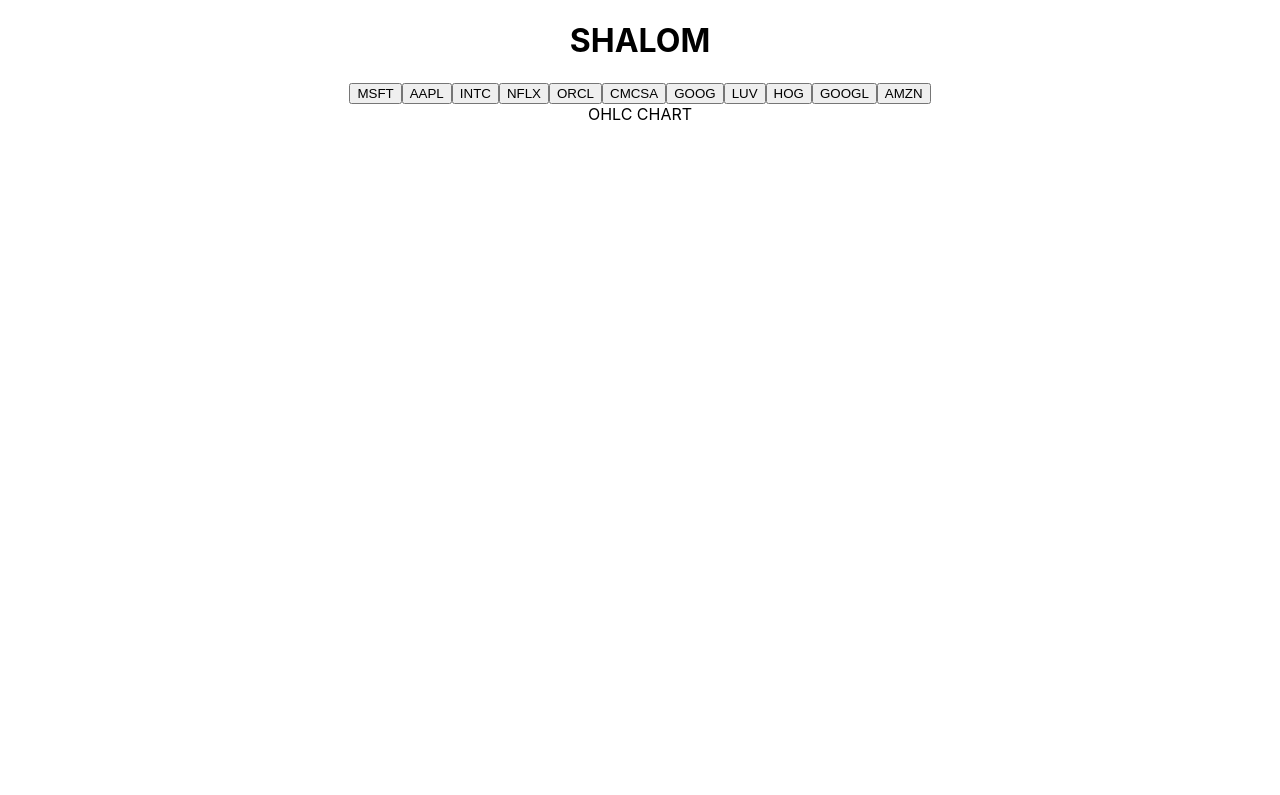
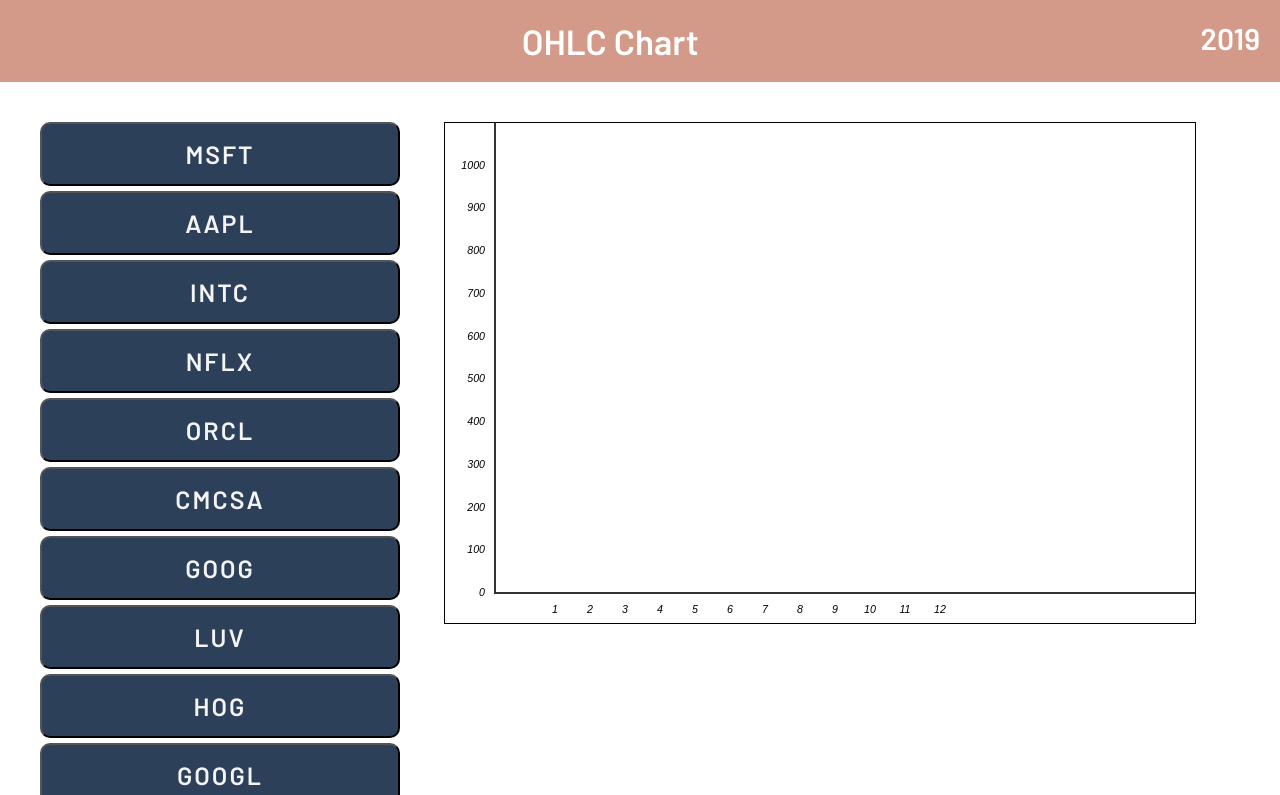
Before and after one commit to ianshalom/bambu-code-test, a React (Create React App) app: page / in a window 1280 px wide. Shown: the top 795 px of the page. Built offline with nearby package versions, Linux system fonts and the light colour scheme; no server answers.

Commit message:
Did basic css styling with flexbox and added basic graph

```diff
--- a/public/index.html
+++ b/public/index.html
@@ -10,6 +10,10 @@
       content="Web site created using create-react-app"
     />
     <link rel="apple-touch-icon" href="%PUBLIC_URL%/logo192.png" />
+    <link
+      href="https://fonts.googleapis.com/css2?family=Barlow:wght@400;600&display=swap"
+      rel="stylesheet"
+    />
     <!--
       manifest.json provides metadata used when your web app is installed on a
       user's mobile device or desktop. See https://developers.google.com/web/fundamentals/web-app-manifest/
--- a/src/App.css
+++ b/src/App.css
@@ -1,38 +1,4 @@
-.App {
+body {
   text-align: center;
+  font-family: "Barlow", sans-serif;
 }
-
-.App-logo {
-  height: 40vmin;
-  pointer-events: none;
-}
-
-@media (prefers-reduced-motion: no-preference) {
-  .App-logo {
-    animation: App-logo-spin infinite 20s linear;
-  }
-}
-
-.App-header {
-  background-color: #282c34;
-  min-height: 100vh;
-  display: flex;
-  flex-direction: column;
-  align-items: center;
-  justify-content: center;
-  font-size: calc(10px + 2vmin);
-  color: white;
-}
-
-.App-link {
-  color: #61dafb;
-}
-
-@keyframes App-logo-spin {
-  from {
-    transform: rotate(0deg);
-  }
-  to {
-    transform: rotate(360deg);
-  }
-}
--- a/src/App.js
+++ b/src/App.js
@@ -1,15 +1,16 @@
 import React, { Component } from "react";
 import "./App.css";
-import OHLC from "./components/stocks/graph/ohlc";
-
+import Header from "./components/header/header";
 import Stocks from "./components/stocks/stocks";
+import Footer from "./components/footer/footer";
 
 class App extends Component {
   render() {
     return (
       <div className="App">
-        <h1>SHALOM</h1>
+        <Header />
         <Stocks />
+        <Footer />
       </div>
     );
   }
--- /dev/null
+++ b/src/components/footer/footer.css
@@ -0,0 +1,5 @@
+.footer {
+  background-color: #8fc0a9;
+  padding: 20px;
+  color: white;
+}
--- /dev/null
+++ b/src/components/footer/footer.js
@@ -0,0 +1,12 @@
+import React from "react";
+import "./footer.css";
+
+function Footer() {
+  return (
+    <div className="footer">
+      <span className="title">Ian Foo </span>
+    </div>
+  );
+}
+
+export default Footer;
--- /dev/null
+++ b/src/components/header/header.css
@@ -0,0 +1,15 @@
+.header {
+  background-color: #d49a89;
+  padding: 20px;
+  color: white;
+  font-weight: 600;
+}
+
+.title {
+  font-size: 35px;
+}
+
+.date {
+  font-size: 30px;
+  float: right;
+}
--- /dev/null
+++ b/src/components/header/header.js
@@ -0,0 +1,13 @@
+import React from "react";
+import "./header.css";
+
+function Header() {
+  return (
+    <div className="header">
+      <span className="title">OHLC Chart </span>
+      <span className="date">2019</span>
+    </div>
+  );
+}
+
+export default Header;
--- a/src/components/stocks/graph/ohlc.js
+++ b/src/components/stocks/graph/ohlc.js
@@ -2,9 +2,113 @@
 import "./ohlc.css";
 
 class OHLC extends Component {
+  componentDidMount() {
+    this.canvasInit();
+  }
+  canvasInit() {
+    var graph;
+    var xPadding = 50;
+    var yPadding = 30;
+
+    // Notice I changed The X values
+    var data = {
+      values: [
+        { X: 1, Y: 12 },
+        { X: 2, Y: 28 },
+        { X: 3, Y: 18 },
+        { X: 4, Y: 34 },
+        { X: 5, Y: 40 },
+        { X: 6, Y: 80 },
+        { X: 7, Y: 80 },
+        { X: 8, Y: 18 },
+        { X: 9, Y: 34 },
+        { X: 10, Y: 40 },
+        { X: 11, Y: 1090 },
+        { X: 12, Y: 90 },
+      ],
+    };
+
+    // Returns the max Y value in our data list
+    function getMaxY() {
+      var max = 0;
+
+      for (var i = 0; i < data.values.length; i++) {
+        if (data.values[i].Y > max) {
+          max = data.values[i].Y;
+        }
+      }
+
+      max += 10 - (max % 10);
+      return max;
+    }
+
+    // Returns the max X value in our data list
+    function getMaxX() {
+      var max = 0;
+
+      for (var i = 0; i < data.values.length; i++) {
+        if (data.values[i].X > max) {
+          max = data.values[i].X;
+        }
+      }
+
+      max += 10 - (max % 10);
+      return max;
+    }
+
+    // Return the x pixel for a graph point
+    function getXPixel(val) {
+      // uses the getMaxX() function
+      return ((graph.width - xPadding) / getMaxX()) * val + xPadding * 1.5;
+    }
+
+    // Return the y pixel for a graph point
+    function getYPixel(val) {
+      return (
+        graph.height - ((graph.height - yPadding) / getMaxY()) * val - yPadding
+      );
+    }
+
+    graph = document.getElementById("graph");
+    var c = graph.getContext("2d");
+
+    c.lineWidth = 2;
+    c.strokeStyle = "#333";
+    c.font = "italic 8pt sans-serif";
+    c.textAlign = "center";
+
+    // Draw the axises
+    c.beginPath();
+    c.moveTo(xPadding, 0);
+    c.lineTo(xPadding, graph.height - yPadding);
+    c.lineTo(graph.width, graph.height - yPadding);
+    c.stroke();
+
+    // Draw the X value texts
+    for (var i = 0; i < data.values.length; i++) {
+      // uses data.values[i].X
+      c.fillText(
+        data.values[i].X,
+        getXPixel(data.values[i].X),
+        graph.height - yPadding + 20
+      );
+    }
+
+    // Draw the Y value texts
+    c.textAlign = "right";
+    c.textBaseline = "middle";
+
+    for (var j = 0; j < getMaxY(); j += 100) {
+      c.fillText(j, xPadding - 10, getYPixel(j));
+    }
+
+    c.strokeStyle = "#f00";
+  }
+
   render() {
+    // console.log(this.state.data);
     console.log(this.props.data);
-    return <div id="ohlc">OHLC CHART</div>;
+    return <canvas width="750" height="500" id="graph"></canvas>;
   }
 }
 
--- a/src/components/stocks/stocks.css
+++ b/src/components/stocks/stocks.css
@@ -1,6 +1,37 @@
-/* #chart {
-  width: 600px;
-  height: 450px;
+.stocks-container {
+  display: flex;
+  flex-direction: flex-row;
+  text-align: center;
+  margin: 40px;
+}
+
+/*  Buttons   */
+.button-container {
+  display: flex;
+  flex-direction: column;
+  width: 30%;
   margin: 0 auto;
-  border: 1px solid #000;
-} */
+}
+
+.stock-button {
+  padding: 15px;
+  font-size: 25px;
+  margin-bottom: 5px;
+  background-color: #2d4059;
+  letter-spacing: 2px;
+  font-weight: 600;
+  border-radius: 10px;
+  color: #f4f4f4;
+  font-family: "Barlow", sans-serif;
+}
+
+.stock-button:hover {
+  cursor: pointer;
+  background-color: #0f4c75;
+}
+
+/* Chart */
+.chart-container {
+  width: 70%;
+  margin: 0 auto;
+}
--- a/src/components/stocks/stocks.js
+++ b/src/components/stocks/stocks.js
@@ -1,6 +1,7 @@
 import React, { Component } from "react";
 import axios from "axios";
 import OHLC from "./graph/ohlc";
+import "./stocks.css";
 
 const API_KEY = process.env.REACT_APP_ALPHA_API_KEY;
 class Stocks extends Component {
@@ -31,10 +32,10 @@
       .then((res) => {
         const data = res.data["Monthly Time Series"];
 
-        //Filter data by year
+        //Filter data by year 2019
         const arrYear = Object.keys(data)
           .filter((v) => v.includes("2019"))
-          .map((key) => ({ ...data[key], date: key }));
+          .map((key) => ({ ...data[key], month: key.split("-")[1] }));
 
         this.setState({
           data: arrYear,
@@ -46,8 +47,6 @@
   };
 
   render() {
-    console.log(this.state.data);
-
     const individualStock = Object.keys(this.state.stocks).map((stock) => {
       return (
         <button
@@ -55,6 +54,7 @@
           key={stock}
           value={stock}
           onClick={this.onClickHandler}
+          className="stock-button"
         >
           {stock}
         </button>
@@ -62,10 +62,9 @@
     });
 
     return (
-      <div>
-        {individualStock}
-
-        <div>
+      <div className="stocks-container">
+        <div className="button-container">{individualStock}</div>
+        <div className="chart-container">
           <OHLC data={this.state.data} />
         </div>
       </div>
--- a/src/index.css
+++ b/src/index.css
@@ -1,13 +1,5 @@
-body {
+* {
   margin: 0;
-  font-family: -apple-system, BlinkMacSystemFont, 'Segoe UI', 'Roboto', 'Oxygen',
-    'Ubuntu', 'Cantarell', 'Fira Sans', 'Droid Sans', 'Helvetica Neue',
-    sans-serif;
-  -webkit-font-smoothing: antialiased;
-  -moz-osx-font-smoothing: grayscale;
+  padding: 0;
+  box-sizing: border-box;
 }
-
-code {
-  font-family: source-code-pro, Menlo, Monaco, Consolas, 'Courier New',
-    monospace;
-}
```
